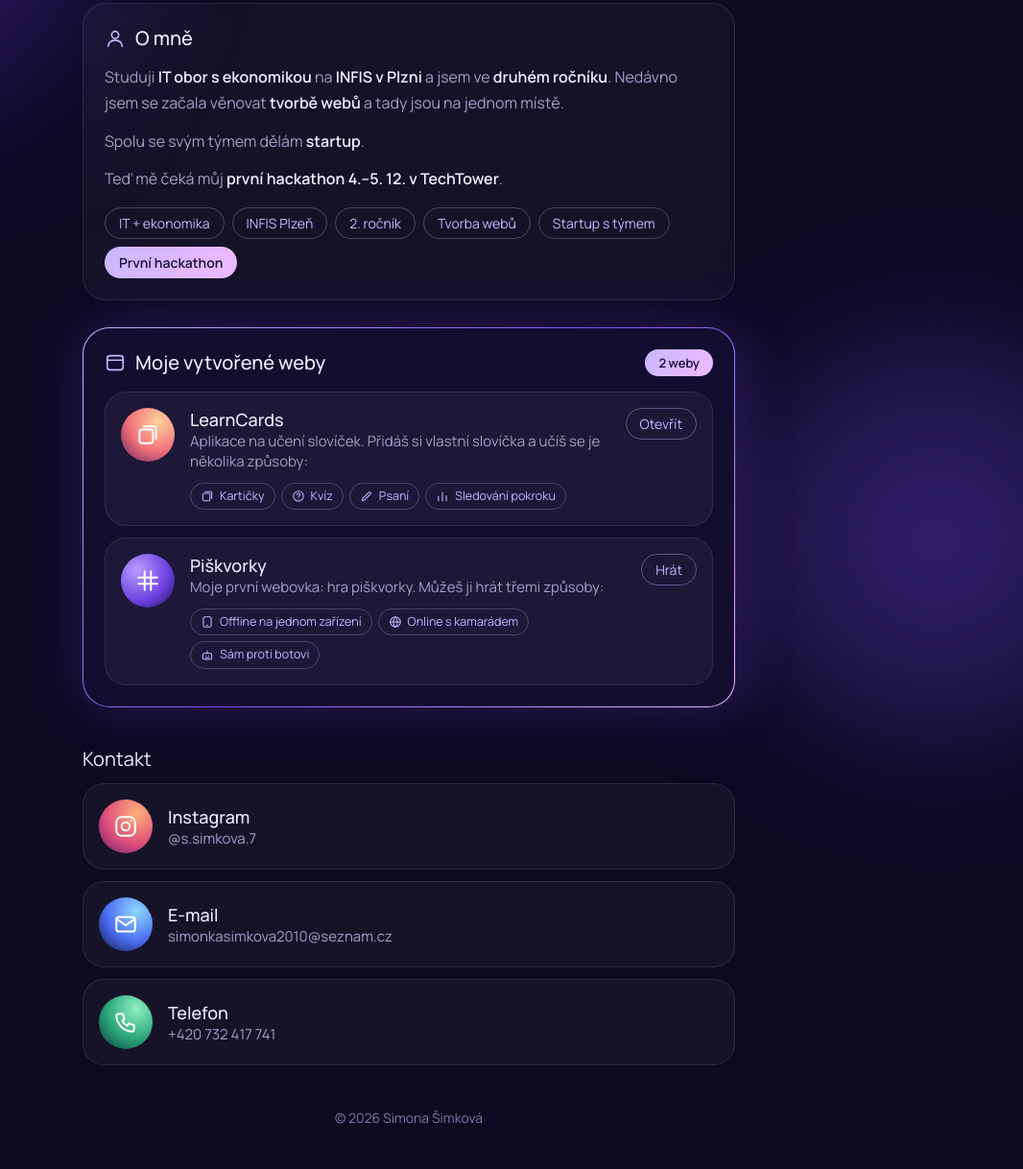
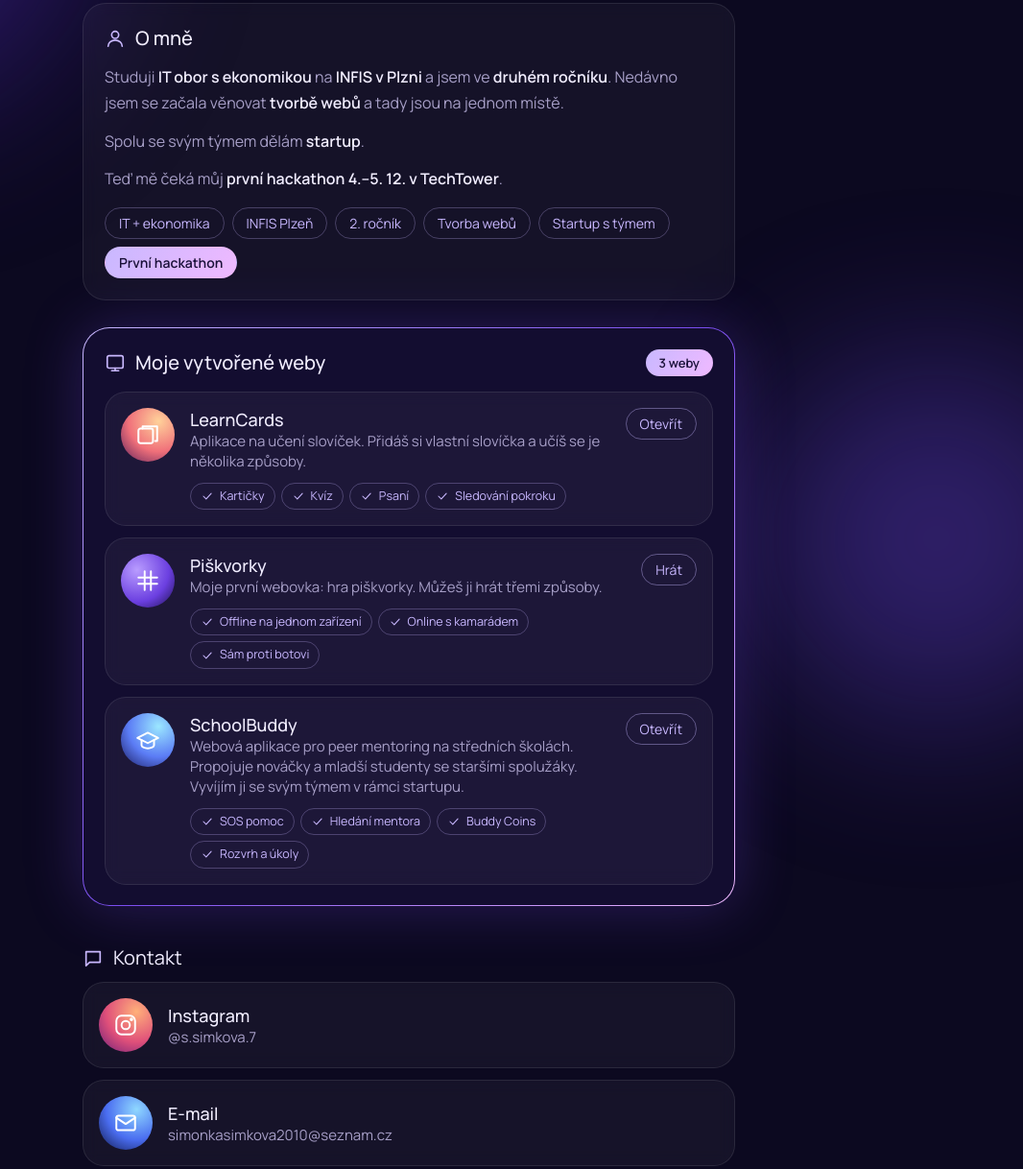
Before and after one commit to simonkasimkova2010/Odkazy-na-moje-webovky, a plain HTML site: page index.html in a window 1280 px wide. Shown: the part 169-1387 px from the top of the page at 96% size, without its empty margins (214-1280 px from the left). Drawn offline with Linux system fonts and the light colour scheme.

Commit message:
pridani startupu

```diff
--- a/index.html
+++ b/index.html
@@ -5,16 +5,16 @@
   <meta name="viewport" content="width=device-width, initial-scale=1">
   <title>Simona Šimková | Moje weby</title>
   <meta name="description" content="Simona Šimková: studentka IT oboru s ekonomikou, tvůrkyně webů a startupu. Tady jsou moje weby na jednom místě.">
+  <meta property="og:type" content="website">
+  <meta property="og:title" content="Simona Šimková | Moje weby">
+  <meta property="og:description" content="Moje vytvořené weby a kontakt na jednom místě.">
   <meta name="theme-color" content="#0c0920">
   <meta name="color-scheme" content="dark">
   <meta name="apple-mobile-web-app-title" content="Simona">
-  <meta property="og:type" content="website">
-  <meta property="og:title" content="Simona Šimková | Moje weby">
-  <meta property="og:description" content="Moje vytvořené weby a kontakt na jednom místě.">
-  <link rel="icon" href="icon.svg" type="image/svg+xml">
-  <link rel="apple-touch-icon" href="apple-touch-icon.png">
+  <link rel="preconnect" href="https://fonts.googleapis.com">
+  <link rel="preconnect" href="https://fonts.gstatic.com" crossorigin>
+  <link href="https://fonts.googleapis.com/css2?family=Manrope:wght@300;400;500;600&display=swap" rel="stylesheet">
   <link rel="stylesheet" href="style.css">
-  <link href="https://fonts.googleapis.com/css2?family=Manrope:wght@300;400;500;600&display=swap" rel="stylesheet">
 </head>
 <body>
   <div class="progress" id="progress"></div>
@@ -22,29 +22,22 @@
   <div class="glow glow-b"></div>
 
   <main>
-    <header class="hero">
+    <header class="hero reveal">
       <p class="label">Portfolio</p>
       <h1>Simona Šimková</h1>
     </header>
 
     <section class="about reveal">
       <h2>
-        <svg class="head-ico" width="22" height="22" viewBox="0 0 24 24" aria-hidden="true"><circle cx="12" cy="8" r="4"/><path d="M4 21c0-4 3.5-7 8-7s8 3 8 7"/></svg>
+        <svg class="head-ico" viewBox="0 0 24 24" aria-hidden="true">
+          <circle cx="12" cy="8" r="4"/>
+          <path d="M4 21c0-4 3.6-7 8-7s8 3 8 7"/>
+        </svg>
         O mně
       </h2>
-
-      <p class="intro">
-        Studuji <strong>IT obor s ekonomikou</strong> na <strong>INFIS v Plzni</strong>
-        a jsem ve <strong>druhém ročníku</strong>. Nedávno jsem se začala věnovat
-        <strong>tvorbě webů</strong> a tady jsou na jednom místě.
-      </p>
-      <p class="intro">
-        Spolu se svým týmem dělám <strong>startup</strong>.
-      </p>
-      <p class="intro">
-        Teď mě čeká můj <strong>první hackathon 4.–5. 12. v TechTower</strong>.
-      </p>
-
+      <p class="intro">Studuji <strong>IT obor s ekonomikou</strong> na <strong>INFIS v Plzni</strong> a jsem ve <strong>druhém ročníku</strong>. Nedávno jsem se začala věnovat <strong>tvorbě webů</strong> a tady jsou na jednom místě.</p>
+      <p class="intro">Spolu se svým týmem dělám <strong>startup</strong>.</p>
+      <p class="intro">Teď mě čeká můj <strong>první hackathon 4.–5. 12. v TechTower</strong>.</p>
       <div class="chips">
         <span class="chip">IT + ekonomika</span>
         <span class="chip">INFIS Plzeň</span>
@@ -58,75 +51,91 @@
     <section class="showcase reveal">
       <div class="showcase-head">
         <h2>
-          <svg class="head-ico" width="22" height="22" viewBox="0 0 24 24" aria-hidden="true"><rect x="3" y="4" width="18" height="16" rx="3"/><path d="M3 9h18"/></svg>
+          <svg class="head-ico" viewBox="0 0 24 24" aria-hidden="true">
+            <rect x="3" y="4" width="18" height="14" rx="2"/>
+            <path d="M8 21h8M12 18v3"/>
+          </svg>
           Moje vytvořené weby
         </h2>
-        <span class="badge">2 weby</span>
+        <span class="badge">3 weby</span>
       </div>
 
       <div class="sites">
-        <a class="card card-game" href="https://simonkasimkova2010.github.io/Learning-cards/" target="_blank" rel="noopener">
+        <a class="card card-game reveal" href="https://simonkasimkova2010.github.io/Learning-cards/" target="_blank" rel="noopener">
           <span class="orb orb-cards">
-            <svg class="ico" width="26" height="26" viewBox="0 0 24 24" aria-hidden="true"><rect x="4" y="7" width="13" height="13" rx="2.5"/><path d="M8 4h10a2 2 0 0 1 2 2v10"/></svg>
+            <svg class="ico" viewBox="0 0 24 24" aria-hidden="true">
+              <rect x="3" y="6" width="14" height="14" rx="2"/>
+              <path d="M7 6V4h14v14h-2"/>
+            </svg>
           </span>
           <div class="card-text">
             <h3>LearnCards</h3>
-            <p>Aplikace na učení slovíček. Přidáš si vlastní slovíčka a učíš se je několika způsoby:</p>
+            <p>Aplikace na učení slovíček. Přidáš si vlastní slovíčka a učíš se je několika způsoby.</p>
             <div class="modes">
-              <span class="mode">
-                <svg width="14" height="14" viewBox="0 0 24 24" aria-hidden="true"><rect x="4" y="7" width="13" height="13" rx="2.5"/><path d="M8 4h10a2 2 0 0 1 2 2v10"/></svg>
-                Kartičky
-              </span>
-              <span class="mode">
-                <svg width="14" height="14" viewBox="0 0 24 24" aria-hidden="true"><circle cx="12" cy="12" r="9"/><path d="M9.5 9.5a2.5 2.5 0 1 1 3.5 2.3c-.7.4-1 .9-1 1.7M12 17h.01"/></svg>
-                Kvíz
-              </span>
-              <span class="mode">
-                <svg width="14" height="14" viewBox="0 0 24 24" aria-hidden="true"><path d="M4 20l4-1 11-11a2.1 2.1 0 0 0-3-3L5 16z"/></svg>
-                Psaní
-              </span>
-              <span class="mode">
-                <svg width="14" height="14" viewBox="0 0 24 24" aria-hidden="true"><path d="M5 20v-8M12 20V5M19 20v-9"/></svg>
-                Sledování pokroku
-              </span>
+              <span class="mode"><svg viewBox="0 0 24 24" aria-hidden="true"><path d="M5 12l5 5 9-10"/></svg>Kartičky</span>
+              <span class="mode"><svg viewBox="0 0 24 24" aria-hidden="true"><path d="M5 12l5 5 9-10"/></svg>Kvíz</span>
+              <span class="mode"><svg viewBox="0 0 24 24" aria-hidden="true"><path d="M5 12l5 5 9-10"/></svg>Psaní</span>
+              <span class="mode"><svg viewBox="0 0 24 24" aria-hidden="true"><path d="M5 12l5 5 9-10"/></svg>Sledování pokroku</span>
             </div>
           </div>
           <span class="open">Otevřít</span>
         </a>
 
-        <a class="card card-game" href="https://simonkasimkova2010.github.io/Moje-prvni-webovka/" target="_blank" rel="noopener">
+        <a class="card card-game reveal" href="https://simonkasimkova2010.github.io/Moje-prvni-webovka/" target="_blank" rel="noopener">
           <span class="orb">
-            <svg class="ico" width="26" height="26" viewBox="0 0 24 24" aria-hidden="true"><path d="M9 3v18M15 3v18M3 9h18M3 15h18"/></svg>
+            <svg class="ico" viewBox="0 0 24 24" aria-hidden="true">
+              <path d="M9 3v18M15 3v18M3 9h18M3 15h18"/>
+            </svg>
           </span>
           <div class="card-text">
             <h3>Piškvorky</h3>
-            <p>Moje první webovka: hra piškvorky. Můžeš ji hrát třemi způsoby:</p>
+            <p>Moje první webovka: hra piškvorky. Můžeš ji hrát třemi způsoby.</p>
             <div class="modes">
-              <span class="mode">
-                <svg width="14" height="14" viewBox="0 0 24 24" aria-hidden="true"><rect x="5" y="3" width="14" height="18" rx="2.5"/><path d="M11 18h2"/></svg>
-                Offline na jednom zařízení
-              </span>
-              <span class="mode">
-                <svg width="14" height="14" viewBox="0 0 24 24" aria-hidden="true"><circle cx="12" cy="12" r="9"/><path d="M3 12h18M12 3c2.5 2.5 3.8 5.5 3.8 9s-1.3 6.5-3.8 9c-2.5-2.5-3.8-5.5-3.8-9S9.5 5.5 12 3z"/></svg>
-                Online s kamarádem
-              </span>
-              <span class="mode">
-                <svg width="14" height="14" viewBox="0 0 24 24" aria-hidden="true"><rect x="4" y="8" width="16" height="11" rx="3"/><path d="M12 8V4M9 13h.01M15 13h.01M9 16h6"/></svg>
-                Sám proti botovi
-              </span>
+              <span class="mode"><svg viewBox="0 0 24 24" aria-hidden="true"><path d="M5 12l5 5 9-10"/></svg>Offline na jednom zařízení</span>
+              <span class="mode"><svg viewBox="0 0 24 24" aria-hidden="true"><path d="M5 12l5 5 9-10"/></svg>Online s kamarádem</span>
+              <span class="mode"><svg viewBox="0 0 24 24" aria-hidden="true"><path d="M5 12l5 5 9-10"/></svg>Sám proti botovi</span>
             </div>
           </div>
           <span class="open">Hrát</span>
         </a>
+
+        <a class="card card-game reveal" href="https://simonkasimkova2010.github.io/School-buddy-/" target="_blank" rel="noopener">
+          <span class="orb orb-buddy">
+            <svg class="ico" viewBox="0 0 24 24" aria-hidden="true">
+              <path d="M22 10 12 5 2 10l10 5 10-5z"/>
+              <path d="M6 12v5c0 1.5 2.7 3 6 3s6-1.5 6-3v-5"/>
+            </svg>
+          </span>
+          <div class="card-text">
+            <h3>SchoolBuddy</h3>
+            <p>Webová aplikace pro peer mentoring na středních školách. Propojuje nováčky a mladší studenty se staršími spolužáky. Vyvíjím ji se svým týmem v rámci startupu.</p>
+            <div class="modes">
+              <span class="mode"><svg viewBox="0 0 24 24" aria-hidden="true"><path d="M5 12l5 5 9-10"/></svg>SOS pomoc</span>
+              <span class="mode"><svg viewBox="0 0 24 24" aria-hidden="true"><path d="M5 12l5 5 9-10"/></svg>Hledání mentora</span>
+              <span class="mode"><svg viewBox="0 0 24 24" aria-hidden="true"><path d="M5 12l5 5 9-10"/></svg>Buddy Coins</span>
+              <span class="mode"><svg viewBox="0 0 24 24" aria-hidden="true"><path d="M5 12l5 5 9-10"/></svg>Rozvrh a úkoly</span>
+            </div>
+          </div>
+          <span class="open">Otevřít</span>
+        </a>
       </div>
     </section>
 
-    <h2 class="contact-title reveal">Kontakt</h2>
+    <h2 class="contact-title reveal">
+      <svg class="head-ico" viewBox="0 0 24 24" aria-hidden="true">
+        <path d="M4 5h16v12H8l-4 4z"/>
+      </svg>
+      Kontakt
+    </h2>
 
     <div class="list">
       <a class="card reveal" href="https://www.instagram.com/s.simkova.7/" target="_blank" rel="noopener">
         <span class="orb orb-ig">
-          <svg class="ico" width="26" height="26" viewBox="0 0 24 24" aria-hidden="true"><rect x="3" y="3" width="18" height="18" rx="5"/><circle cx="12" cy="12" r="4"/><circle cx="17.2" cy="6.8" r="1" fill="currentColor" stroke="none"/></svg>
+          <svg class="ico" viewBox="0 0 24 24" aria-hidden="true">
+            <rect x="3" y="3" width="18" height="18" rx="5"/>
+            <circle cx="12" cy="12" r="4"/>
+            <circle cx="17.5" cy="6.5" r="0.8"/>
+          </svg>
         </span>
         <div>
           <h3>Instagram</h3>
@@ -134,9 +143,12 @@
         </div>
       </a>
 
-      <a class="card reveal" style="--d:120ms" href="mailto:simonkasimkova2010@seznam.cz">
+      <a class="card reveal" href="mailto:simonkasimkova2010@seznam.cz">
         <span class="orb orb-mail">
-          <svg class="ico" width="26" height="26" viewBox="0 0 24 24" aria-hidden="true"><rect x="3" y="5" width="18" height="14" rx="2.5"/><path d="M3.5 7l8.5 6 8.5-6"/></svg>
+          <svg class="ico" viewBox="0 0 24 24" aria-hidden="true">
+            <rect x="3" y="5" width="18" height="14" rx="2"/>
+            <path d="M3 7l9 6 9-6"/>
+          </svg>
         </span>
         <div>
           <h3>E-mail</h3>
@@ -144,9 +156,11 @@
         </div>
       </a>
 
-      <a class="card reveal" style="--d:240ms" href="tel:+420732417741">
+      <a class="card reveal" href="tel:+420732417741">
         <span class="orb orb-tel">
-          <svg class="ico" width="26" height="26" viewBox="0 0 24 24" aria-hidden="true"><path d="M5 4h4l2 5-2.5 1.5a11 11 0 0 0 5 5L15 13l5 2v4a2 2 0 0 1-2 2A16 16 0 0 1 3 6a2 2 0 0 1 2-2z"/></svg>
+          <svg class="ico" viewBox="0 0 24 24" aria-hidden="true">
+            <path d="M5 4h4l2 5-2.5 1.5a11 11 0 0 0 5 5L15 13l5 2v4a2 2 0 0 1-2 2A16 16 0 0 1 3 6a2 2 0 0 1 2-2z"/>
+          </svg>
         </span>
         <div>
           <h3>Telefon</h3>
@@ -155,71 +169,58 @@
       </a>
     </div>
 
-    <footer class="foot">© 2026 Simona Šimková</footer>
+    <footer class="foot reveal">© 2026 Simona Šimková</footer>
   </main>
 
   <button class="to-top" id="toTop" type="button" aria-label="Zpět nahoru">
-    <svg width="20" height="20" viewBox="0 0 24 24" aria-hidden="true"><path d="M12 19V5M5 12l7-7 7 7"/></svg>
+    <svg viewBox="0 0 24 24" width="22" height="22" aria-hidden="true">
+      <path d="M12 19V5M5 12l7-7 7 7"/>
+    </svg>
   </button>
 
   <script>
     (function () {
-      var doc = document.documentElement;
-      var bar = document.getElementById('progress');
+      var progress = document.getElementById('progress');
       var toTop = document.getElementById('toTop');
-      var els = Array.prototype.slice.call(document.querySelectorAll('.reveal'));
-      var busy = false;
+      var root = document.documentElement;
 
-      function showAll() {
-        els.forEach(function (e) { e.classList.add('in'); });
+      function onScroll() {
+        var y = window.scrollY || window.pageYOffset;
+        var max = root.scrollHeight - window.innerHeight;
+        var ratio = max > 0 ? Math.min(1, Math.max(0, y / max)) : 0;
+        progress.style.transform = 'scaleX(' + ratio + ')';
+        root.style.setProperty('--sy', y + 'px');
+        toTop.classList.toggle('show', y > 400);
       }
 
-      /* Skript schová jen to, co je pod okrajem obrazovky.
-         Všechno ostatní zůstává vidět. Při chybě se vše ukáže. */
-      try {
-        var calm = window.matchMedia && window.matchMedia('(prefers-reduced-motion: reduce)').matches;
-        if ('IntersectionObserver' in window && !calm) {
-          var vh = window.innerHeight;
-          var io = new IntersectionObserver(function (entries) {
-            entries.forEach(function (en) {
-              if (en.isIntersecting) {
-                en.target.classList.add('in');
-                io.unobserve(en.target);
-              }
-            });
-          }, { rootMargin: '0px 0px -8% 0px' });
-
-          els.forEach(function (e) {
-            if (e.getBoundingClientRect().top > vh * 0.92) {
-              e.classList.add('pre');
-              io.observe(e);
-            }
-          });
-        }
-      } catch (err) {
-        els.forEach(function (e) { e.classList.remove('pre'); });
-      }
-
-      function update() {
-        var h = doc.scrollHeight - window.innerHeight;
-        var y = window.scrollY;
-        bar.style.transform = 'scaleX(' + (h > 0 ? y / h : 0) + ')';
-        doc.style.setProperty('--sy', y + 'px');
-        toTop.classList.toggle('show', y > 500);
-        if (h > 0 && y >= h - 8) { showAll(); }
-        busy = false;
-      }
-
-      window.addEventListener('scroll', function () {
-        if (!busy) { busy = true; requestAnimationFrame(update); }
-      }, { passive: true });
-      window.addEventListener('resize', update);
+      window.addEventListener('scroll', onScroll, { passive: true });
+      onScroll();
 
       toTop.addEventListener('click', function () {
         window.scrollTo({ top: 0, behavior: 'smooth' });
       });
 
-      update();
+      /* animace při scrollování: jen prvky pod okrajem obrazovky */
+      var items = document.querySelectorAll('.reveal');
+      if ('IntersectionObserver' in window) {
+        var io = new IntersectionObserver(function (entries) {
+          entries.forEach(function (e) {
+            if (e.isIntersecting) {
+              e.target.classList.add('in');
+              io.unobserve(e.target);
+            }
+          });
+        }, { threshold: 0.12 });
+
+        items.forEach(function (el, i) {
+          var rect = el.getBoundingClientRect();
+          if (rect.top > window.innerHeight) {
+            el.style.setProperty('--d', (i % 3) * 80 + 'ms');
+            el.classList.add('pre');
+            io.observe(el);
+          }
+        });
+      }
     })();
   </script>
 </body>
--- a/style.css
+++ b/style.css
@@ -4,7 +4,6 @@
 
 html {
   background: #0c0920;
-  /* schová svislou lištu vpravo, scrollování funguje dál */
   scrollbar-width: none;
   -ms-overflow-style: none;
 }
@@ -25,7 +24,6 @@ body {
   scrollbar-width: none;
 }
 
-/* proužek nahoře ukazuje, kolik stránky už jsi projela */
 .progress {
   position: fixed;
   top: 0;
@@ -39,7 +37,6 @@ body {
   box-shadow: 0 0 12px rgba(155, 120, 255, 0.8);
 }
 
-/* svítící fialové koule v pozadí, při scrollu se pomalu posouvají */
 .glow {
   position: fixed;
   z-index: -1;
@@ -71,7 +68,6 @@ body {
 main {
   max-width: 720px;
   margin: 0 auto;
-  /* velká spodní rezerva, aby poslední karta nikdy nezmizela pod lištou */
   padding: 48px 20px calc(110px + env(safe-area-inset-bottom));
 }
 
@@ -79,7 +75,6 @@ p {
   margin: 0;
 }
 
-/* všechny ikonky */
 svg {
   flex: none;
   max-width: 40px;
@@ -97,7 +92,6 @@ svg {
   font-weight: 500;
 }
 
-/* jméno */
 h1 {
   font-size: clamp(38px, 9.5vw, 60px);
   font-weight: 300;
@@ -108,7 +102,6 @@ h1 {
   color: #efe9ff;
 }
 
-/* přechod v písmu jen tam, kde ho prohlížeč umí (jinak zůstane světlé písmo) */
 @supports ((-webkit-background-clip: text) or (background-clip: text)) {
   h1 {
     background: linear-gradient(100deg, #f1edff 0%, #c9b8ff 40%, #efb9ff 70%, #f1edff 100%);
@@ -145,7 +138,6 @@ h2 {
   color: #c9b8ff;
 }
 
-/* panel O mně */
 .about {
   padding: 22px;
   margin-bottom: 28px;
@@ -193,7 +185,6 @@ h2 {
   background: linear-gradient(120deg, #c9b8ff, #efb9ff);
 }
 
-/* speciální rámeček s odkazy na weby */
 .showcase {
   padding: 22px;
   border: 1.5px solid transparent;
@@ -227,7 +218,6 @@ h2 {
   background: linear-gradient(120deg, #c9b8ff, #efb9ff);
 }
 
-/* kontakt */
 .contact-title {
   margin: 40px 0 12px;
   font-weight: 400;
@@ -238,7 +228,6 @@ h2 {
   gap: 12px;
 }
 
-/* karty s odkazy */
 .card {
   display: flex;
   align-items: center;
@@ -261,7 +250,6 @@ h2 {
   outline: none;
 }
 
-/* karta s webem */
 .card-game {
   align-items: flex-start;
 }
@@ -294,7 +282,6 @@ h2 {
   height: 14px;
 }
 
-/* kulatý podklad pod ikonkou */
 .orb {
   flex: none;
   display: grid;
@@ -313,6 +300,10 @@ h2 {
 
 .orb-cards {
   background: radial-gradient(circle at 70% 25%, #ffd29a, #f0707a 55%, #5a1f5a);
+}
+
+.orb-buddy {
+  background: radial-gradient(circle at 70% 25%, #9be7ff, #5b7cf5 55%, #1a1a5e);
 }
 
 .orb-ig {
@@ -349,7 +340,6 @@ h2 {
   padding: 6px 14px;
 }
 
-/* patička */
 .foot {
   margin-top: 44px;
   text-align: center;
@@ -358,7 +348,6 @@ h2 {
   line-height: 1.6;
 }
 
-/* tlačítko zpět nahoru */
 .to-top {
   position: fixed;
   right: 16px;
@@ -387,9 +376,6 @@ h2 {
   transform: none;
 }
 
-/* animace při scrollování:
-   třída "pre" přidává jen skript a jen prvkům pod okrajem obrazovky,
-   takže bez skriptu je všechno vidět */
 .reveal.pre {
   opacity: 0;
   transform: translateY(34px) scale(0.98);
```
